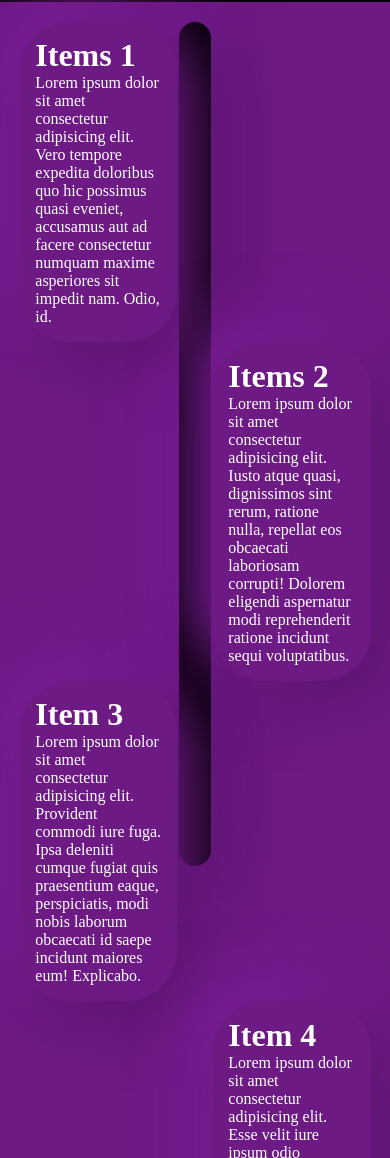
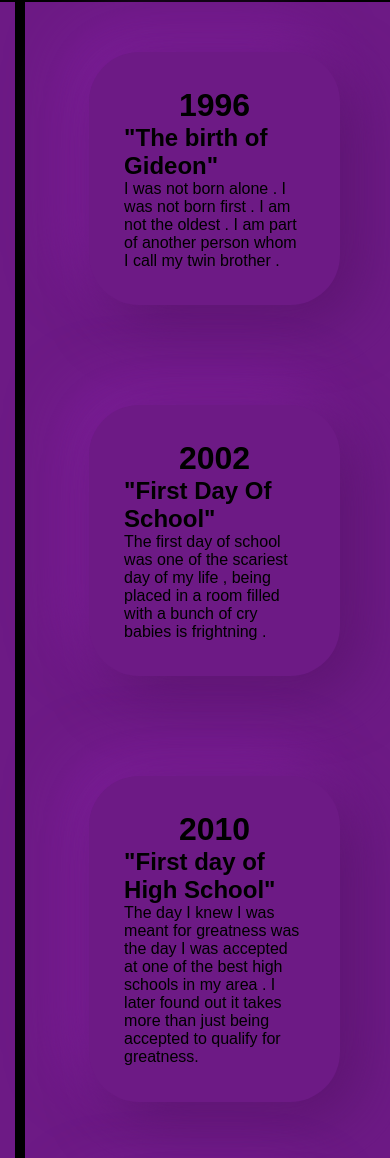
Before and after one commit to Gideon-Daniels/Timeline, a plain HTML site: page index.html in a window 390 px wide. Shown: the part 842-2000 px from the top of the page. Drawn offline with nearby package versions, Linux system fonts and the light colour scheme.

Commit message:
first commit

```diff
--- a/index.html
+++ b/index.html
@@ -21,45 +21,43 @@
       <!--Items-->
       <div class="timeline-items item-1" data-aos="fade-right">
         <!--Item 1-->
-        <h1>Items 1</h1>
+        <h1>1996</h1>
+        <h2>"The birth of Gideon"</h2>
         <p>
-          Lorem ipsum dolor sit amet consectetur adipisicing elit. Vero tempore
-          expedita doloribus quo hic possimus quasi eveniet, accusamus aut ad
-          facere consectetur numquam maxime asperiores sit impedit nam. Odio,
-          id.
+          I was not born alone . I was not born first . I am not the oldest . I
+          am part of another person whom I call my twin brother .
         </p>
       </div>
 
       <!--Item 2-->
       <div class="timeline-items item-2" data-aos="fade-left">
-        <h1>Items 2</h1>
+        <h1>2002</h1>
+        <h2>"First Day Of School"</h2>
         <p>
-          Lorem ipsum dolor sit amet consectetur adipisicing elit. Iusto atque
-          quasi, dignissimos sint rerum, ratione nulla, repellat eos obcaecati
-          laboriosam corrupti! Dolorem eligendi aspernatur modi reprehenderit
-          ratione incidunt sequi voluptatibus.
+          The first day of school was one of the scariest day of my life , being
+          placed in a room filled with a bunch of cry babies is frightning .
         </p>
       </div>
 
       <!--Item 3-->
       <div class="timeline-items item-3" data-aos="fade-right">
-        <h1>Item 3</h1>
+        <h1>2010</h1>
+        <h2>"First day of High School"</h2>
         <p>
-          Lorem ipsum dolor sit amet consectetur adipisicing elit. Provident
-          commodi iure fuga. Ipsa deleniti cumque fugiat quis praesentium eaque,
-          perspiciatis, modi nobis laborum obcaecati id saepe incidunt maiores
-          eum! Explicabo.
+          The day I knew I was meant for greatness was the day I was accepted at
+          one of the best high schools in my area . I later found out it takes
+          more than just being accepted to qualify for greatness.
         </p>
       </div>
 
       <!--Item 4-->
       <div class="timeline-items item-4" data-aos="fade-left">
-        <h1>Item 4</h1>
+        <h1>2021</h1>
+        <h2>"Even In Great Attempts It Is Glorious To Fail".</h2>
         <p>
-          Lorem ipsum dolor sit amet consectetur adipisicing elit. Esse velit
-          iure ipsum odio molestiae hic ad voluptas maiores doloribus ex
-          reprehenderit vero sapiente impedit, rerum, quibusdam architecto!
-          Illum, consectetur doloremque.
+          I have struggled and suffered but it was all worthed . I found myself
+          in a position of clarity . Greatness is but one though away and it
+          takes determination to do it full heartedly
         </p>
       </div>
     </div>
--- a/style.css
+++ b/style.css
@@ -2,54 +2,54 @@
   margin: 0%;
   padding: 0%;
   box-sizing: border-box;
+  font-family: sans-serif;
 }
 
 body {
   background-color: #6d1a85;
-  color: white;
+  color: black;
 }
-
+/*Selecting the landing section*/
 .landing {
   background-color: black;
-  color: white;
+  color: #6d1a85;
   background-position: center;
   height: 100vh;
   display: grid;
   place-items: center;
 }
 
+/* Selecting the timeline container */
 #timeline-container {
   display: grid;
   grid-template-columns: 1fr 10% 1fr;
   grid-template-rows: repeat(4, 1fr);
   height: 100vh;
   width: 100vw;
-  padding: 5%;
+  padding: 0;
 }
-
+/* Selecting timeline-line */
 .timeline-line {
-  background-color: white;
-  width: 10%;
-  height: 100vh;
-  padding: 16px;
+  background-color: black;
+  height: 100%;
+  padding: 5px;
   justify-self: center;
   grid-column-start: 2;
   grid-row-start: 1;
   grid-row-end: 5;
-  border-radius: 50px;
-  background: #0a020c;
-  box-shadow: 20px 20px 60px #5d1671, -20px -20px 60px #7d1e99;
 }
-
+/* Selecting all items */
 .timeline-items {
   border-radius: 50px;
   background: #6d1a85;
   box-shadow: 20px 20px 60px #5d1671, -20px -20px 60px #7d1e99;
   padding: 10%;
-  justify-self: center;
-  align-self: center;
+  margin: 50px;
+  display: flex;
+  flex-direction: column;
+  align-items: center;
 }
-
+/* Items 1-4 */
 .item-1 {
   grid-column: 1;
   grid-row: 1;
@@ -69,3 +69,33 @@ body {
   grid-column: 3;
   grid-row: 4;
 }
+
+@media screen and (max-width: 800px) {
+  #timeline-container {
+    grid-template-columns: 10% 1fr;
+  }
+  .timeline-line {
+    grid-column: 1;
+    grid-row-start: 1;
+    grid-row-end: 5;
+  }
+  .item-1 {
+    grid-column: 2;
+    grid-row: 1;
+  }
+
+  .item-2 {
+    grid-column: 2;
+    grid-row: 2;
+  }
+
+  .item-3 {
+    grid-column: 2;
+    grid-row: 3;
+  }
+
+  .item-4 {
+    grid-column: 2;
+    grid-row: 4;
+  }
+}
```
